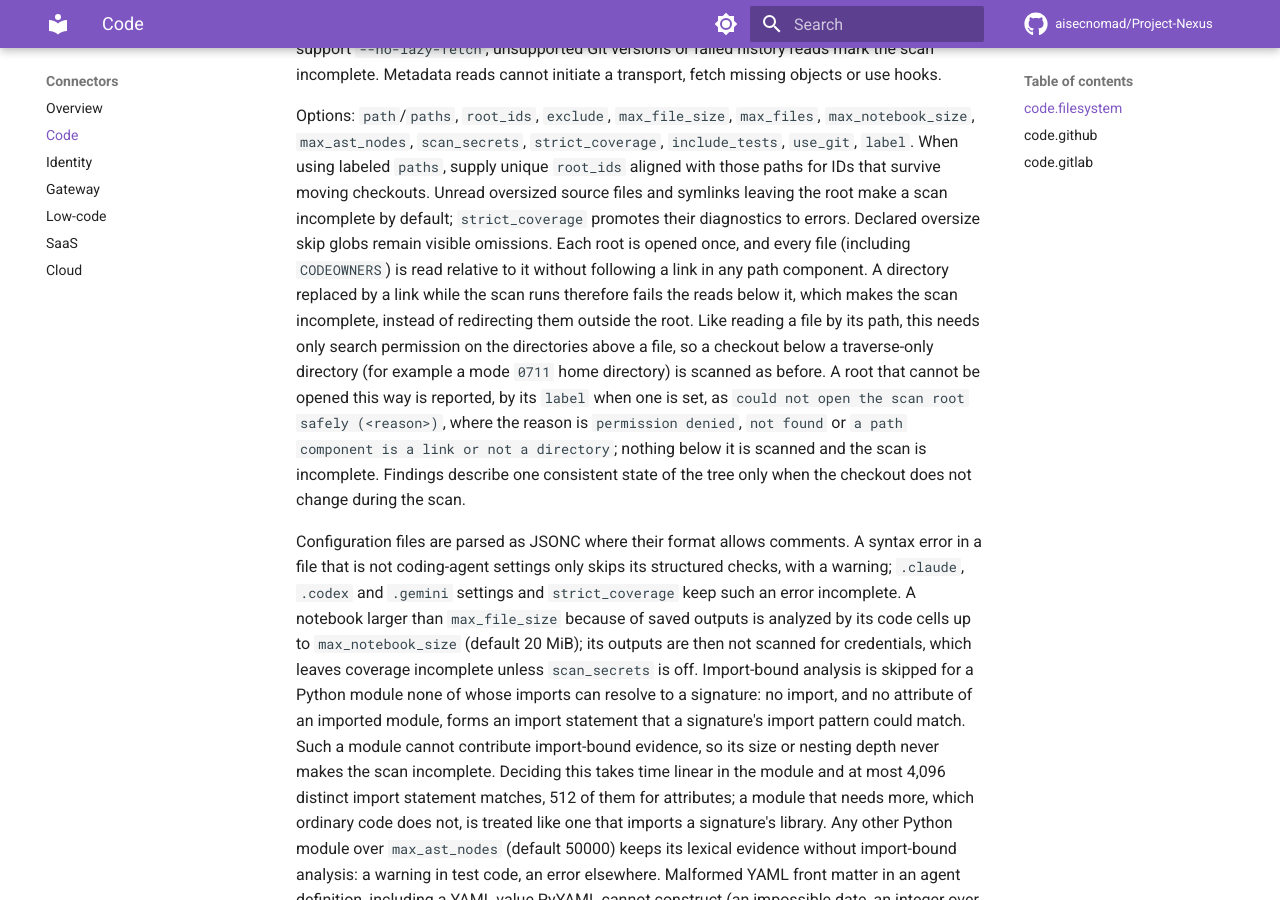
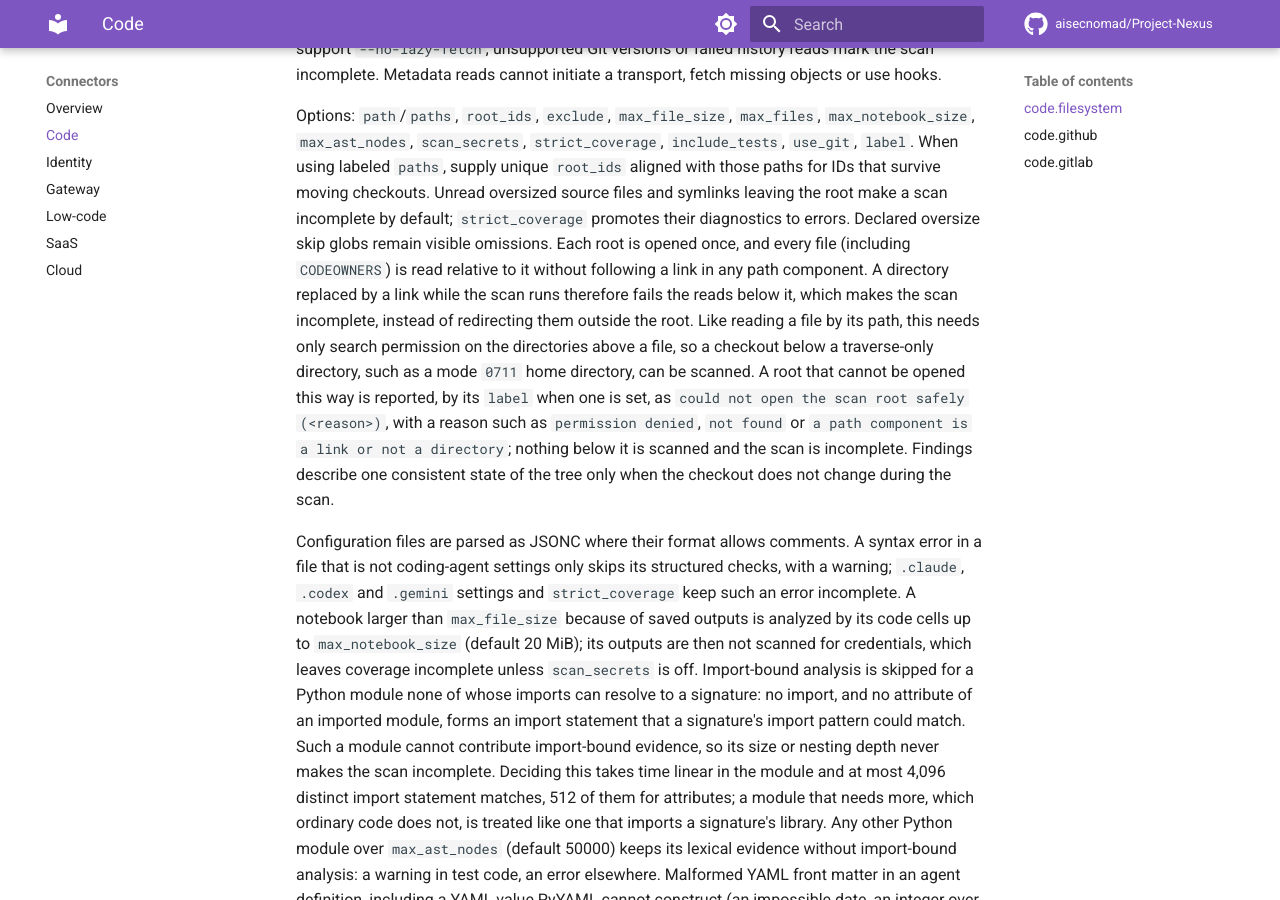
Before and after one commit to aisecnomad/Project-Nexus, an MkDocs documentation site: the page built from docs/connectors/code.md, in a window 1280 px wide and 900 px high, scrolled down 1086 px. Built offline with MkDocs 1.6.1 and Material for MkDocs 9.7.7, drawn with Linux system fonts in a browser that asks for light colours; comment, search, counter and statistics services are not loaded.

Commit message:
Word the scan-root permission note for later readers
"Scanned as before" only made sense next to the change that restored
it, and the listed root-open reasons read as exhaustive although the
errno name or a platform message can also appear. Say that such a
checkout can be scanned, and give the reasons as examples.

Co-Authored-By: Claude Opus 5.5 <noreply@anthropic.com>
Claude-Session: https://claude.ai/code/session_01UKfd7ioftUpC4P6iQuaTJC
Signed-off-by: Claude <noreply@anthropic.com>

```diff
--- a/docs/connectors/code.md
+++ b/docs/connectors/code.md
@@ -55,9 +55,9 @@ any path component. A directory replaced by a link while the scan runs therefore
 fails the reads below it, which makes the scan incomplete, instead of redirecting
 them outside the root. Like reading a file by its path, this needs only search
 permission on the directories above a file, so a checkout below a traverse-only
-directory (for example a mode `0711` home directory) is scanned as before. A root
-that cannot be opened this way is reported, by its `label` when one is set, as
-`could not open the scan root safely (<reason>)`, where the reason is `permission
+directory, such as a mode `0711` home directory, can be scanned. A root that
+cannot be opened this way is reported, by its `label` when one is set, as `could
+not open the scan root safely (<reason>)`, with a reason such as `permission
 denied`, `not found` or `a path component is a link or not a directory`; nothing
 below it is scanned and the scan is incomplete. Findings describe
 one consistent state of the tree only when the checkout does not change during
```
